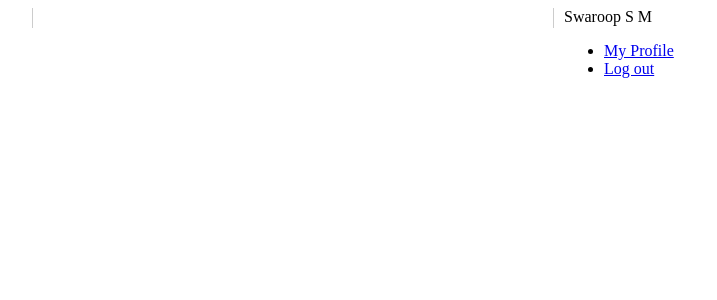
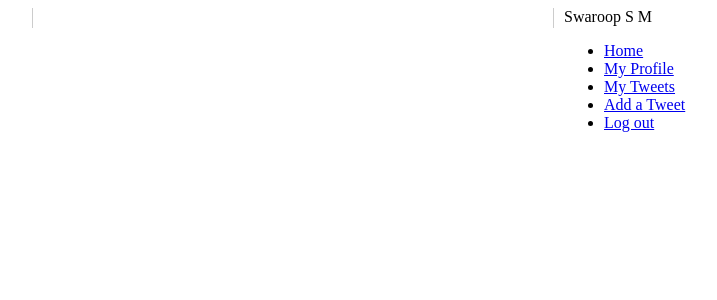
Before and after one commit to swaroop-sm/dwitter_proj, a Django app: page / in a window 1280 px wide. Shown: the top 300 px of the page, without its empty margins (228-945 px from the left). Run offline with Django 3.2, Linux system fonts and the light colour scheme; a user stored in the database is signed in; data that the repository does not hold is empty.

Commit message:
Add tweet, like a tweet, unlike a tweet, dynamic like counts.

```diff
--- a/dwitter/urls.py
+++ b/dwitter/urls.py
@@ -4,5 +4,20 @@ from dwitter.views import *
 
 urlpatterns = [
     url(r'^$', HomeView.as_view(),
-            name = 'home-url')
+            name = 'home-url'),
+
+    url(r'^tweet/mytweets/$', UserTweetView.as_view(action = "mytweets"),
+            name = 'mytweets-url'),
+
+    url(r'^tweet/add-tweet/$', UserTweetView.as_view(action = "addtweet"),
+            name = 'add-tweet-url'),
+
+    url(r'^tweet/edit-tweet/(?P<tid>[0-9]+)/$', UserTweetView.as_view(action = "edittweet"),
+            name = 'edit-tweet-url'),
+
+    url(r'^tweet/like-tweet/(?P<tid>[0-9]+)/$', TweetLikeView.as_view(action = "liketweet"),
+            name = 'like-tweet-json-url'),
+
+    url(r'^tweet/unlike-tweet/(?P<tid>[0-9]+)/$', TweetLikeView.as_view(action = "unliketweet"),
+            name = 'unlike-tweet-json-url'),
 ]
--- a/dwitter/views.py
+++ b/dwitter/views.py
@@ -1,6 +1,11 @@
 from django.shortcuts import render
+from django.contrib.auth.mixins import LoginRequiredMixin
+from django.http import JsonResponse
+from django.core.urlresolvers import reverse
+from django.http import HttpResponseRedirect
 from django.views import View
 from dwitter.models import *
+from constants import *
 
 
 class HomeView(View):
@@ -8,3 +13,111 @@ class HomeView(View):
     def get(self, request, *args, **kwargs):
         tweets = Tweet.objects.filter(active = 2)
         return render(request, "index.html", locals())
+
+
+class UserTweetView(LoginRequiredMixin, View, BaseView, CSRFExemptMixin):
+    login_url = '/signin/'
+
+    def mytweets(self, request, *args, **kwargs):
+        user = request.user
+        cusr = user.customuser_set.get()
+        tweets = cusr.tweet_set.filter(active = 2).order_by('-created_at')
+        return render(request, 'mytweets.html', locals())
+
+
+    def addtweet(self, request, *args, **kwargs):
+        user = request.user
+        cusr = user.customuser_set.get()
+        new_tweet = True
+        if request.method == 'POST':
+            try:
+                tweet_txt = request.POST.get('tweet_txt')
+
+                tweetObj = Tweet(tweet = tweet_txt)
+                tweetObj.tweet_by = cusr
+                tweetObj.save()
+
+                return HttpResponseRedirect(reverse('mytweets-url'))
+            except Exception as e:
+                print e.message
+                errorlists = {'err': "Something went wrong. Please try again."}
+
+        return render(request, 'add_edit_tweet.html', locals())
+
+
+    def edittweet(self, request, *args, **kwargs):
+        user = request.user
+        cusr = user.customuser_set.get()
+        new_tweet = False
+        tweet_id = kwargs.get('tid')
+        tweetObj = Tweet.objects.get(id = tweet_id)
+        if request.method == "POST":
+            try:
+                tweet_txt = request.POST.get('tweet_txt')
+
+                tweetObj.tweet = tweet_txt
+                tweetObj.save()
+
+                return HttpResponseRedirect(reverse('mytweets-url'))
+            except Exception as e:
+                print e.message
+                errorlists = {'err': "Something went wrong. Please try again."}
+
+        return render(request, 'add_edit_tweet.html', locals())
+
+
+class TweetLikeView(LoginRequiredMixin, View, BaseView):
+    login_url = '/signin/'
+
+    def liketweet(self, request, *args, **kwargs):
+        user = request.user
+        success, msg, new_txt = False, '', ''
+        cusr = user.customuser_set.get()
+        tweet_id = kwargs.get('tid')
+        tweetObj = Tweet.objects.get(id = tweet_id)
+
+        if request.is_ajax():
+            if not TweetLikes.objects.filter(active = 2, liked = tweetObj, liked_by = cusr).exists():
+                tweetlikeObj = TweetLikes(liked = tweetObj)
+                tweetlikeObj.liked_by = cusr
+                tweetlikeObj.save()
+                success = True
+                new_txt = 'Unlike'
+            else:
+                msg = "You have already liked this tweet"
+
+            no_of_likes = tweetObj.no_of_likes()
+
+            return JsonResponse({'success': success, 'msg': msg, 'new_txt': new_txt,
+                    'no_of_likes': no_of_likes,
+                    'new_url': reverse('unlike-tweet-json-url', kwargs={'tid': tweet_id})},
+                    safe = False)
+        else:
+            return HttpResponseRedirect(reverse('home-url'))
+
+
+    def unliketweet(self, request, *args, **kwargs):
+        user = request.user
+        success, msg, new_txt = False, '', ''
+        cusr = user.customuser_set.get()
+        tweet_id = kwargs.get('tid')
+        tweetObj = Tweet.objects.get(id = tweet_id)
+
+        if request.is_ajax():
+            if TweetLikes.objects.filter(active = 2, liked = tweetObj, liked_by = cusr).exists():
+                tweetlikeObj = TweetLikes.objects.get(active = 2, liked = tweetObj, liked_by = cusr)
+                tweetlikeObj.active = 0
+                tweetlikeObj.save()
+                success = True
+                new_txt = 'Like'
+            else:
+                msg = "You have not liked this tweet"
+
+            no_of_likes = tweetObj.no_of_likes()
+
+            return JsonResponse({'success': success, 'msg': msg, 'new_txt': new_txt,
+                            'no_of_likes': no_of_likes,
+                            'new_url': reverse('like-tweet-json-url', kwargs={'tid': tweet_id})},
+                            safe = False)
+        else:
+            return HttpResponseRedirect(reverse('home-url'))
--- a/templates/index.html
+++ b/templates/index.html
@@ -2,6 +2,7 @@
 <html>
 <head>
     <title>Dwitter{% block title %} {% endblock %}</title>
+    <script src="https://ajax.googleapis.com/ajax/libs/jquery/2.2.2/jquery.min.js"></script>
 </head>
 
 <style>
@@ -30,9 +31,17 @@
     <div class="content">
         <div class="lhs">
             {% block content %}
+            {% load dwitter_tags %}
                 {% if request.user.is_authenticated %}
                     {% for tweet in tweets %}
-                        {{ tweet.tweet }}
+                        <p>{{ tweet.tweet }}</p>
+
+                        {% url 'like-tweet-json-url' tweet.id as like_tweet_json_url %}
+                        {% url 'unlike-tweet-json-url' tweet.id as unlike_tweet_json_url %}
+                        {% like_or_unlike tweet request.user as like_unlike %}
+
+                        <span class="nooflk-{{ forloop.counter }}">{{ tweet.no_of_likes|default:0 }}</span> likes | {% if like_unlike == 'Like' %}<a data-click="{{ like_tweet_json_url }}" data-index-id="{{ forloop.counter }}" class="lkunlk">{{ like_unlike }}</a> {% else %}<a data-click="{{ unlike_tweet_json_url }}" data-index-id="{{ forloop.counter }}" class="lkunlk">{{ like_unlike }}</a> {% endif %}
+                        <hr>
                     {% endfor %}
                 {% else %}
                     <h2>Welcome to Dwitter</h2>
@@ -48,12 +57,44 @@
             {% if request.user.is_authenticated %}
                 {{ request.user.get_full_name }}
                 <ul>
+                    <li><a href="{% url 'home-url' %}">Home</a></li>
                     <li><a href="{% url 'myprofile-url' %}">My Profile</a></li>
+                    <li><a href="{% url 'mytweets-url' %}">My Tweets</a></li>
+                    <li><a href="{% url 'add-tweet-url' %}">Add a Tweet</a></li>
                     <li><a href="{% url 'auth:logout' %}?next=/">Log out</a></li>
                 </ul>
             {% endif %}
         </div>
     </div>
 </body>
+<script>
+    $(document).ready(function() {
+        $(".lkunlk").click(function(e) {
+
+            var parent = this;
+            var id = $(parent).attr('data-index-id');
+            e.preventDefault(); // stops reloading page..
+
+            $.ajax({
+              url: $(parent).attr('data-click'),
+              type: 'get',
+              dataType: 'json',
+              async: false,
+              success: function(res){
+                  if (res.success){
+                      $('.nooflk-'+id).html(res.no_of_likes);
+                      $(parent).html(res.new_txt);
+                      $(parent).attr('data-click', res.new_url);
+                  } else {
+                      alert(res.msg);
+                  }
+              },
+              error: function(req, stat, err){
+                  alert('Something went wrong. Please try again.');
+              }
+            });
+        })
+    });
+</script>
 
 </html>
--- a/user_app/forms.py
+++ b/user_app/forms.py
@@ -33,4 +33,5 @@ class LoginForm(forms.Form):
                     error_messages = {'required': "Please enter Username"})
 
     password = forms.CharField(label = "Password",
+                    widget = forms.PasswordInput(),
                     error_messages = {'required': "Please enter a Password"})
```
Also changed, not shown: dwitter/models.py (+10 -0 lines), dwitter/templates/add_edit_tweet.html (added, +15 -0 lines), dwitter/templates/mytweets.html (added, +22 -0 lines), dwitter/templatetags/dwitter_tags.py (added, +13 -0 lines), dwitter/templatetags/__init__.py (added).
